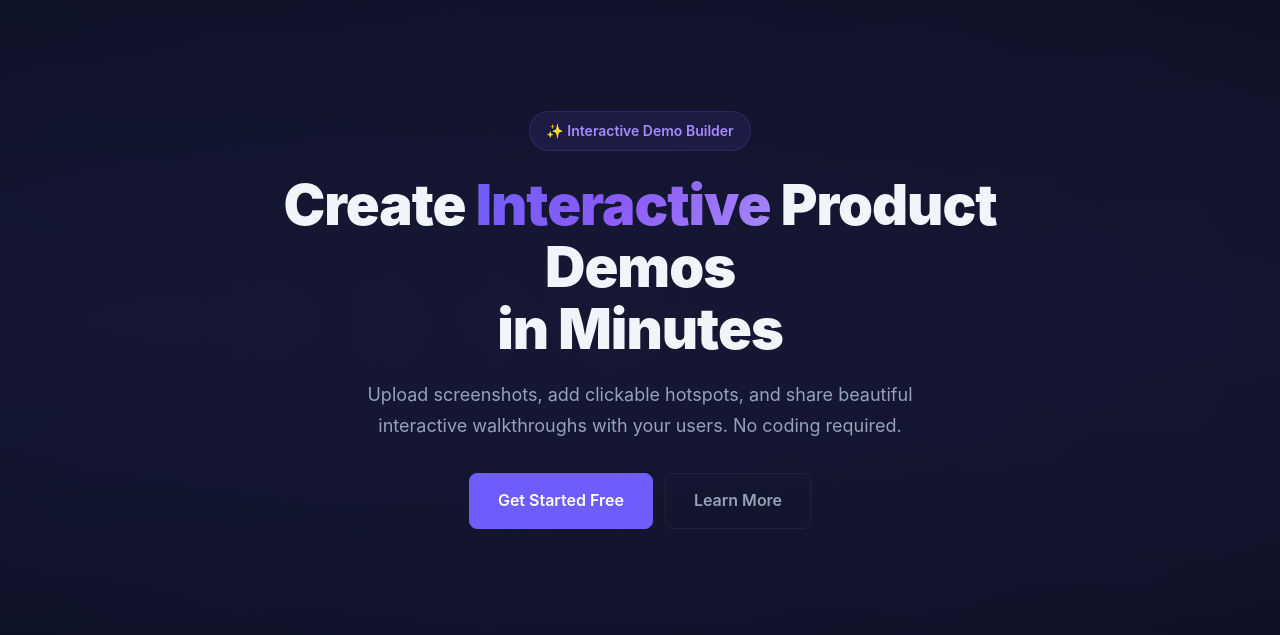
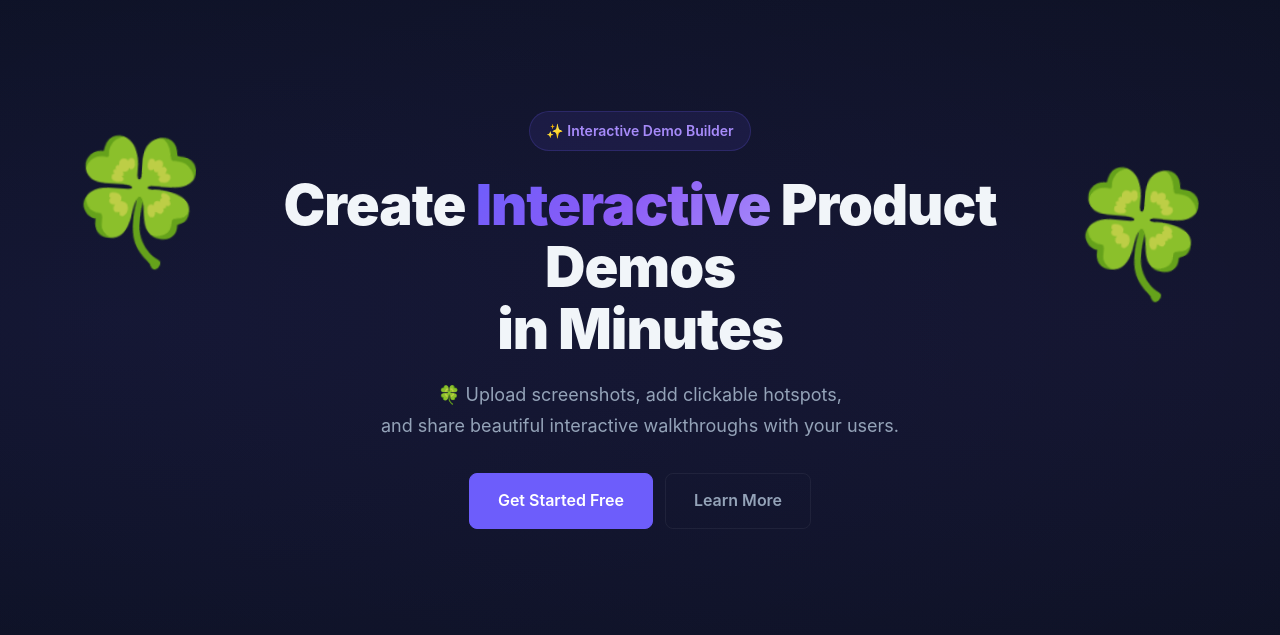
Before and after one commit to mahirvelizade/pinclick, a PHP site: page / in a window 1280 px wide. Shown: the part 65-700 px from the top of the page. Run offline with PHP 8.4, Linux system fonts and the light colour scheme; data that the repository does not hold is empty.

Commit message:
Hero: floating clover emojis + 2-line subtitle

```diff
--- a/assets/style.css
+++ b/assets/style.css
@@ -264,6 +264,25 @@ textarea.form-input { resize: vertical; min-height: 80px; }
     background: radial-gradient(ellipse at 30% 50%, rgba(109, 93, 251, 0.08) 0%, transparent 60%),
                 radial-gradient(ellipse at 70% 50%, rgba(139, 92, 246, 0.06) 0%, transparent 60%);
     pointer-events: none;
+}
+
+.hero-clover {
+    position: absolute;
+    z-index: 0;
+    font-size: 120px;
+    line-height: 1;
+    user-select: none;
+    pointer-events: none;
+    animation: cloverFloat 4s ease-in-out infinite;
+}
+.hero-clover-left { left: 5%; top: 25%; }
+.hero-clover-right { right: 5%; top: 30%; animation-delay: 1.5s; }
+
+@keyframes cloverFloat {
+    0%, 100% { transform: translateY(0) rotate(0deg); }
+    25% { transform: translateY(-20px) rotate(5deg); }
+    50% { transform: translateY(-10px) rotate(-3deg); }
+    75% { transform: translateY(-25px) rotate(7deg); }
 }
 
 .hero-content { position: relative; z-index: 1; max-width: 800px; text-align: center; margin: 0 auto; }
--- a/index.php
+++ b/index.php
@@ -23,11 +23,13 @@
 
     <section class="hero">
         <div class="hero-bg"></div>
+        <div class="hero-clover hero-clover-left">🍀</div>
+        <div class="hero-clover hero-clover-right">🍀</div>
         <div class="container">
             <div class="hero-content">
                 <div class="hero-badge">✨ Interactive Demo Builder</div>
                 <h1 class="hero-title">Create <span class="gradient-text">Interactive</span> Product Demos<br>in Minutes</h1>
-                <p class="hero-subtitle">Upload screenshots, add clickable hotspots, and share beautiful interactive walkthroughs with your users. No coding required.</p>
+                <p class="hero-subtitle">🍀 Upload screenshots, add clickable hotspots,<br>and share beautiful interactive walkthroughs with your users.</p>
                 <div class="hero-actions">
                     <a href="dashboard.php" class="btn btn-primary btn-lg">Get Started Free</a>
                     <a href="#features" class="btn btn-ghost btn-lg">Learn More</a>
```
